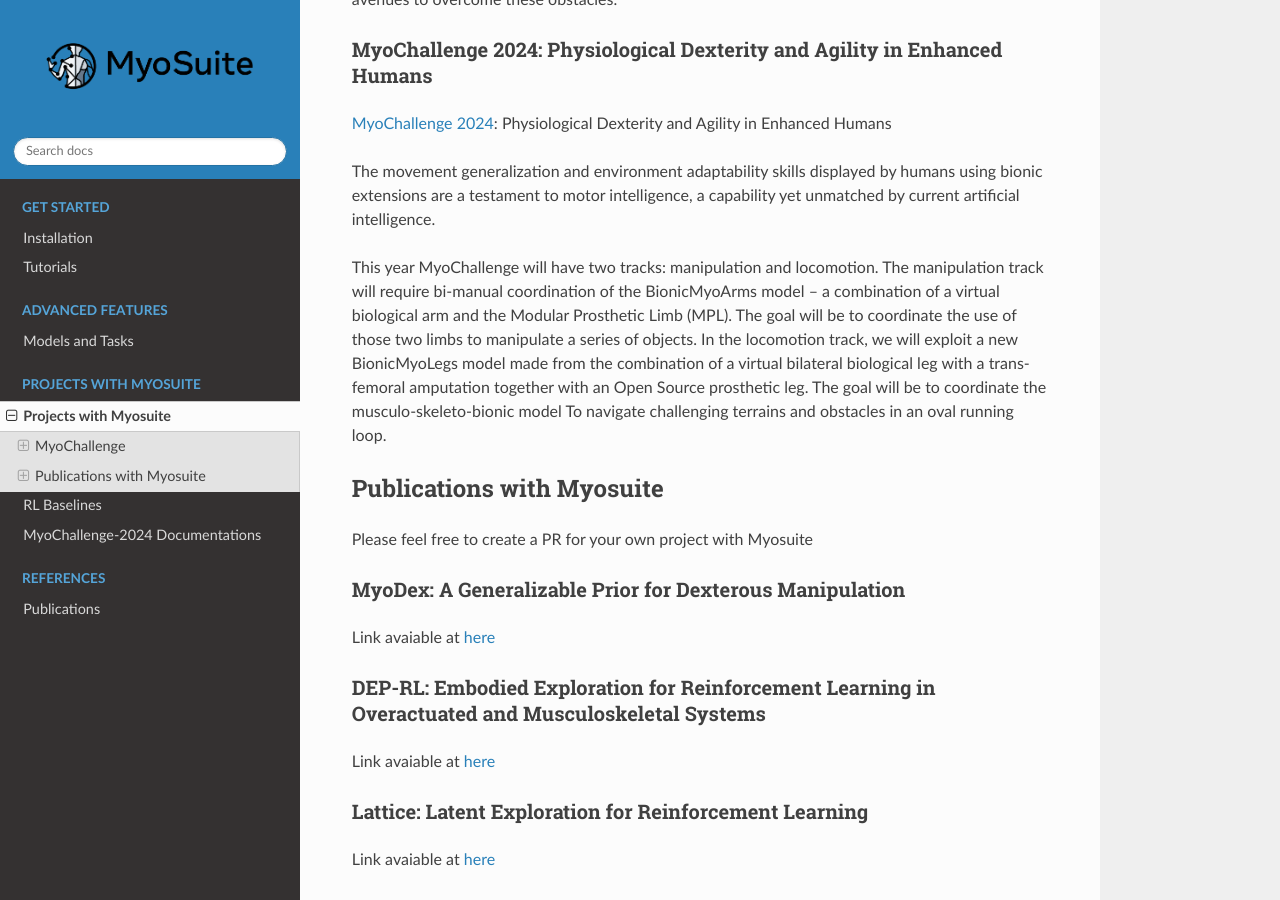
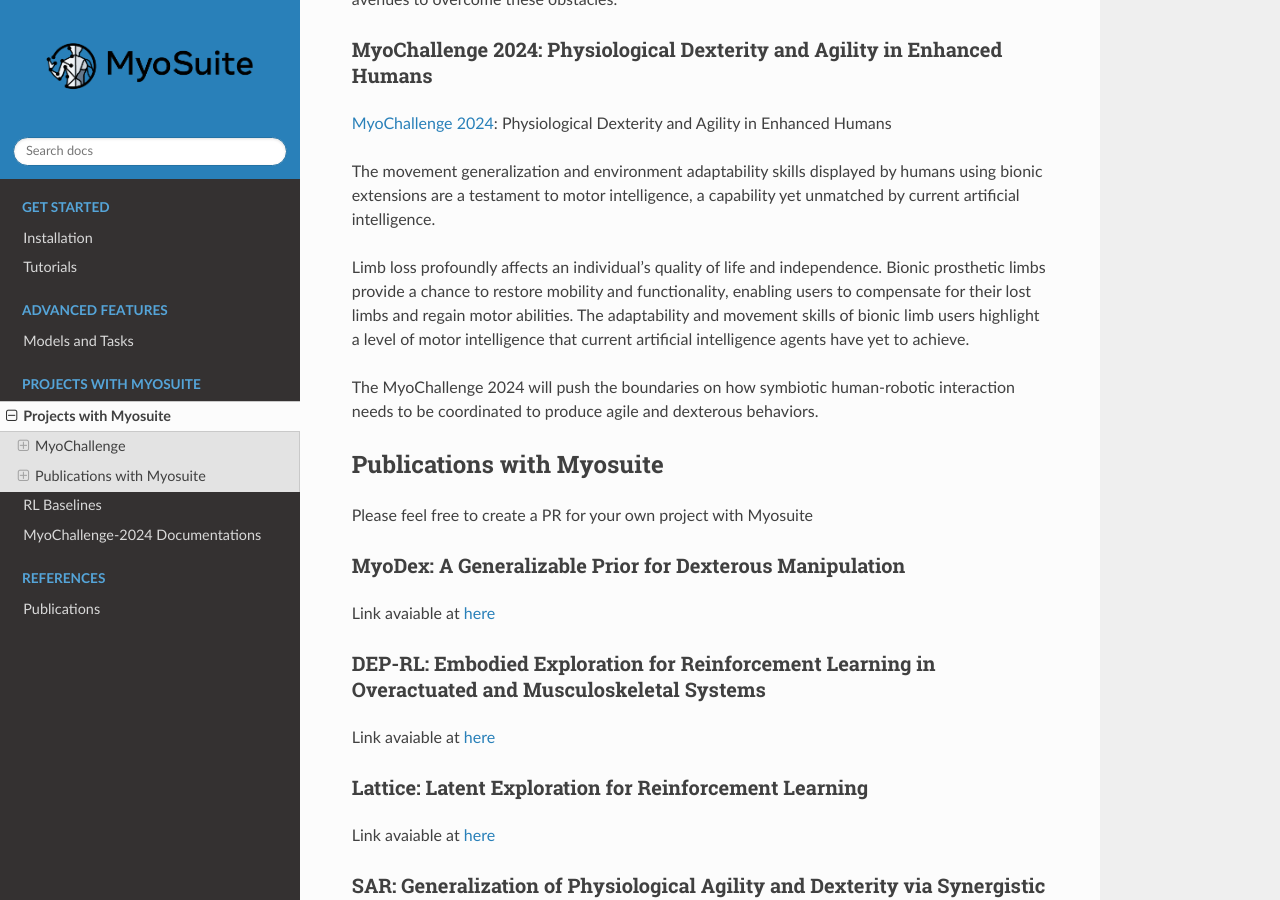
Before and after one commit to MyoHub/myosuite, a Sphinx documentation site: the page built from docs/source/projects.rst, in a window 1280 px wide and 900 px high, scrolled down 1132 px. Built offline with Sphinx 7.4.7 and the Read the Docs theme 2.0.0, drawn with Linux system fonts in a browser that asks for light colours.

Commit message:
rephrase sentences and fixing links

```diff
--- a/docs/source/projects.rst
+++ b/docs/source/projects.rst
@@ -64,13 +64,11 @@ MyoChallenge 2024: Physiological Dexterity and Agility in Enhanced Humans
 The movement generalization and environment adaptability skills displayed by humans using bionic extensions are
 a testament to motor intelligence, a capability yet unmatched by current artificial intelligence.
 
-This year MyoChallenge will have two tracks: manipulation and locomotion. The manipulation track will require bi-manual
-coordination of the BionicMyoArms model – a combination of a virtual biological arm and the Modular Prosthetic Limb (MPL).
-The goal will be to coordinate the use of those two limbs to manipulate a series of objects. In the locomotion track, we will
-exploit a new BionicMyoLegs model made from the combination of a virtual bilateral biological leg with a trans-femoral
-amputation together with an Open Source prosthetic leg. The goal will be to coordinate the musculo-skeleto-bionic model To
-navigate challenging terrains and obstacles in an oval running loop.
+Limb loss profoundly affects an individual's quality of life and independence. Bionic prosthetic limbs provide a chance to restore mobility and functionality, enabling
+users to compensate for their lost limbs and regain motor abilities. The adaptability and movement skills of bionic limb users highlight a level of motor intelligence
+that current artificial intelligence agents have yet to achieve.
 
+The MyoChallenge 2024 will push the boundaries on how symbiotic human-robotic interaction needs to be coordinated to produce agile and dexterous behaviors.
 
 .. _pub_with_myosuite:
 
--- a/docs/source/tutorials.rst
+++ b/docs/source/tutorials.rst
@@ -6,7 +6,8 @@ Tutorials
 
 
 Here a set of examples on how to use different MyoSuite models and non-stationarities.
-It is highly recommended to read through the `OpenAI Gym API <https://gymnasium.farama.org/>`__ before you start.
+
+It is highly recommended to read through the `OpenAI Gym API <https://gymnasium.farama.org/>`__ to get familiar with the Gym API
 
 * :ref:`run_myosuite`
 * :ref:`run_visualize_index_movements`
```
Also changed, not shown: other parts of docs/source/tutorials.rst (+1 -1 lines).
